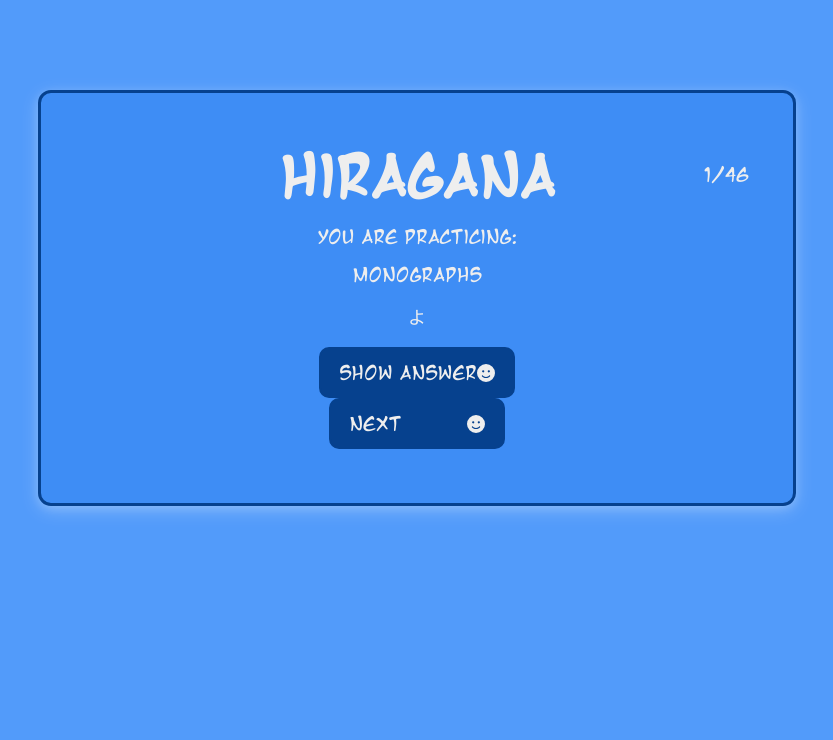
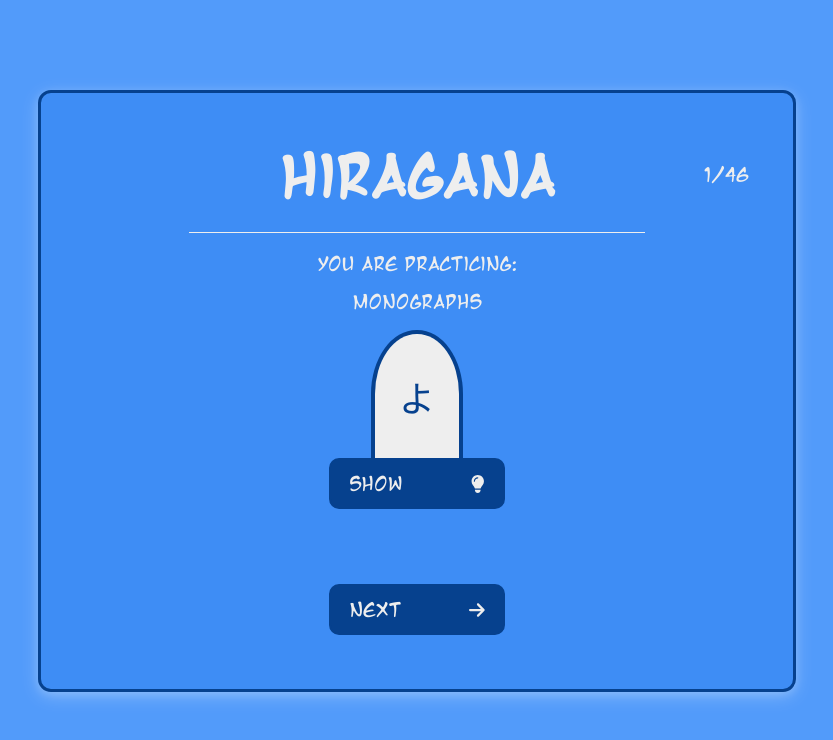
Before and after one commit to PepeKwapien/LearnJapanese, an Angular app: page /hiragana/practice in a window 1280 px wide. Shown: the top 740 px of the page, without its empty margins (223-1056 px from the left). Built offline with nearby package versions, Linux system fonts and the light colour scheme.

Commit message:
Styled module

```diff
--- a/src/app/components/button-with-icon/button-with-icon.component.css
+++ b/src/app/components/button-with-icon/button-with-icon.component.css
@@ -24,3 +24,7 @@ button:disabled {
   pointer-events: none;
   opacity: 50%;
 }
+
+fa-icon {
+  margin-left: 8px;
+}
--- a/src/app/components/button-with-icon/button-with-icon.component.ts
+++ b/src/app/components/button-with-icon/button-with-icon.component.ts
@@ -5,6 +5,7 @@ import {
   faBook,
   faFaceSmile,
   faLanguage,
+  faLightbulb,
   faPaperPlane,
   faPencil,
 } from '@fortawesome/free-solid-svg-icons';
@@ -39,6 +40,9 @@ export class ButtonWithIconComponent implements OnInit {
       case 'send':
         this.icon = faPaperPlane;
         break;
+      case 'lightbulb':
+        this.icon = faLightbulb;
+        break;
       default:
         this.icon = faFaceSmile;
         break;
--- a/src/app/components/practice-module-character/practice-module-character.component.css
+++ b/src/app/components/practice-module-character/practice-module-character.component.css
@@ -0,0 +1,25 @@
+p {
+  display: block;
+  width: 15%;
+  margin: 0 auto;
+  padding: 1em 0.5em;
+  font-size: 2em;
+}
+
+.question {
+  background-color: var(--primary-color);
+  color: var(--contatiner-border-color);
+  border-radius: 50% 50% 0 0;
+  border: 4px solid var(--contatiner-border-color);
+  border-bottom: 0;
+}
+
+.answer {
+  background-color: var(--contatiner-border-color);
+  color: var(--primary-color);
+  border-radius: 0 0 50% 50%;
+}
+
+.answer-holder {
+  height: 7em;
+}
--- a/src/app/components/practice-module-character/practice-module-character.component.html
+++ b/src/app/components/practice-module-character/practice-module-character.component.html
@@ -1,9 +1,12 @@
 <div>
-  <p>{{ question }}</p>
-  <app-button-with-icon
-    *ngIf="!showAnswer"
-    text="Show answer"
-    (click)="onShowAnswer()"
-  ></app-button-with-icon>
-  <p *ngIf="showAnswer">{{ answer }}</p>
+  <p class="question">{{ question }}</p>
+  <div class="answer-holder">
+    <app-button-with-icon
+      *ngIf="!showAnswer"
+      text="Show"
+      whichIcon="lightbulb"
+      (click)="onShowAnswer()"
+    ></app-button-with-icon>
+    <p class="answer" *ngIf="showAnswer">{{ answer }}</p>
+  </div>
 </div>
--- a/src/app/components/practice-module/practice-module.component.html
+++ b/src/app/components/practice-module/practice-module.component.html
@@ -1,5 +1,6 @@
 <div class="entire-module">
   <h1>{{ syllabary }}</h1>
+  <div class="break"></div>
   <p>You are practicing:</p>
   <p>{{ this.whatAmIPracticing() }}</p>
   <p class="count">{{ characterCountUpToNow + 1 }}/{{ numberOfCharacters }}</p>
@@ -9,6 +10,7 @@
   ></app-practice-module-character>
   <app-button-with-icon
     (click)="nextCharacter()"
+    whichIcon="next"
     text="Next"
   ></app-button-with-icon>
 </div>
```
